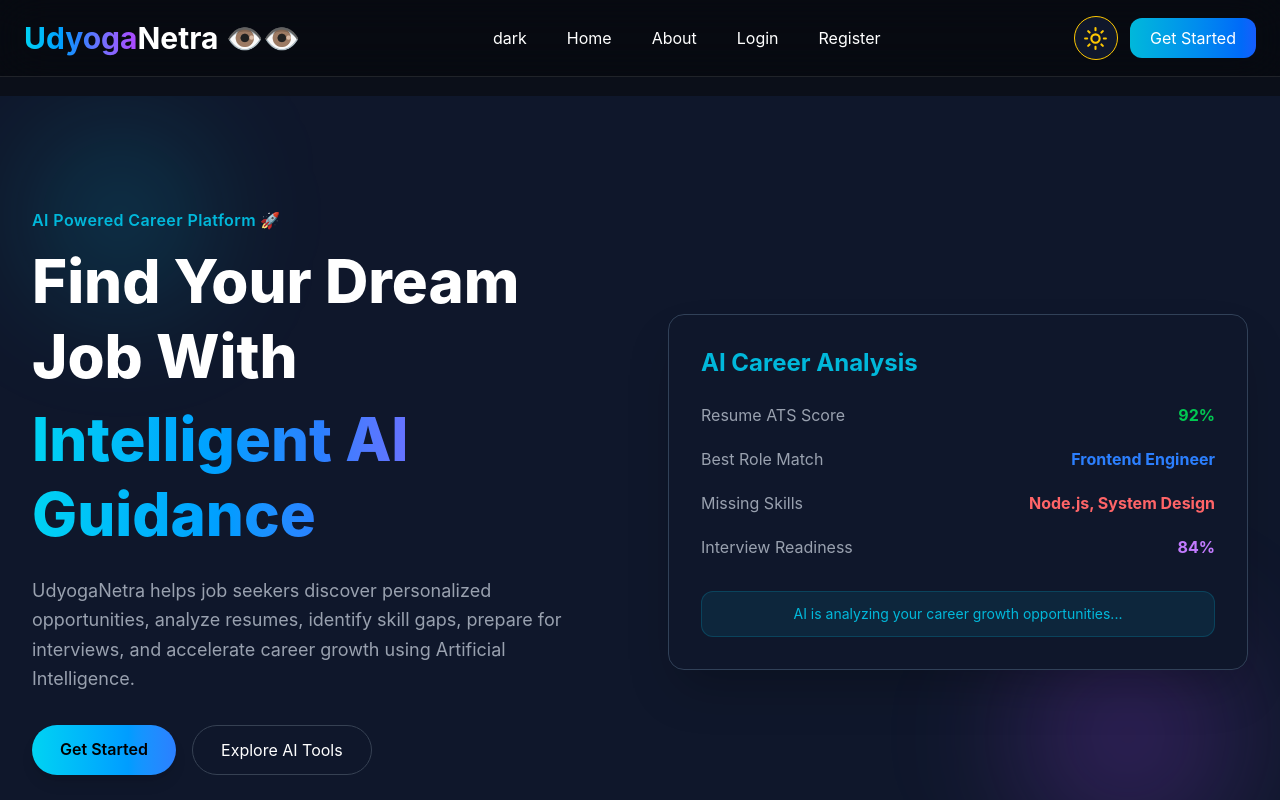
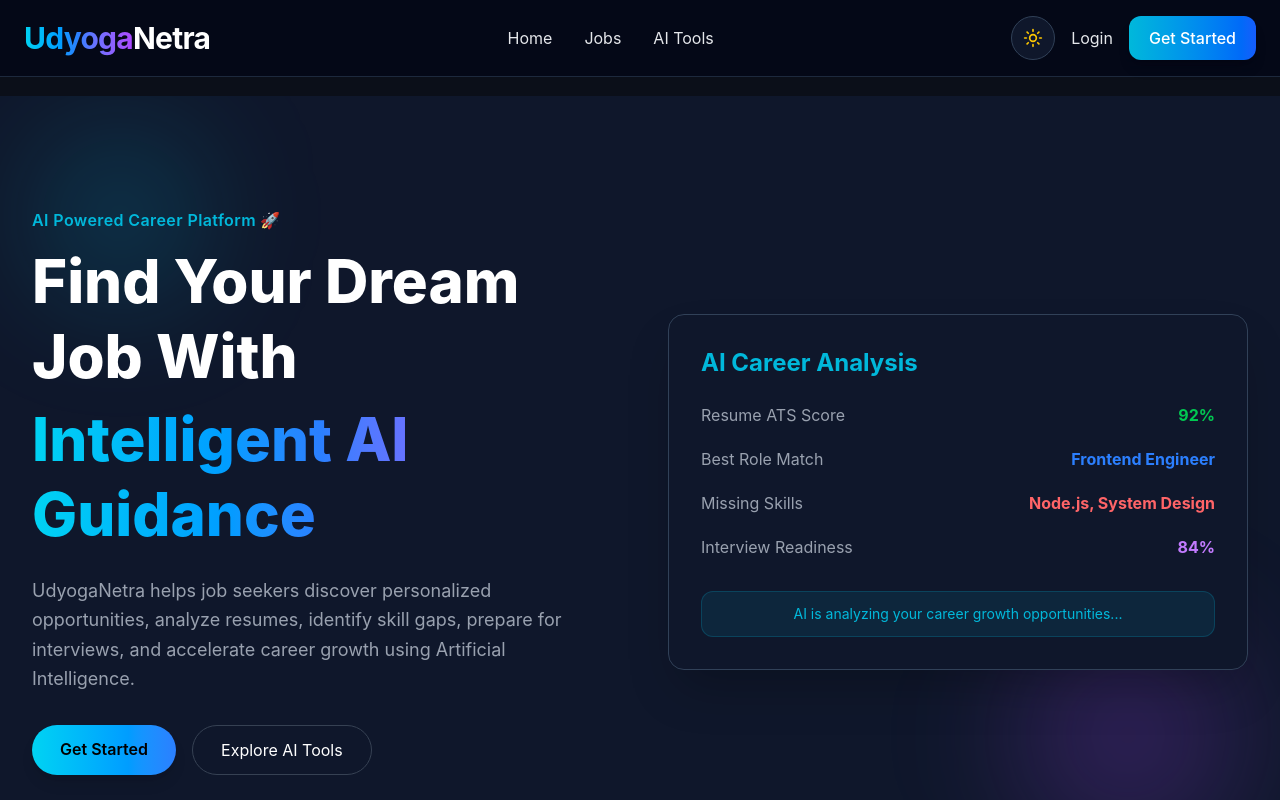
Before and after one commit to ramusiripalli/udyoganetra-ai, a React app in the folder frontend/: page / in a window 1280 px wide. Shown: the top 800 px of the page. Built offline with nearby package versions, Linux system fonts and the light colour scheme; the HTML template or start-up script is replaced by a standard one.

Commit message:
style: modified navbar and footer for better feel and look

```diff
--- a/frontend/src/components/common/Footer.jsx
+++ b/frontend/src/components/common/Footer.jsx
@@ -1,14 +1,11 @@
 const Footer = () => {
   return (
-    <footer className="border-t border-gray-200 dark:border-slate-800 bg-white dark:bg-slate-950 py-10 px-6">
+    <footer className="border-t border-gray-200 dark:border-slate-800 bg-white dark:bg-slate-950 py-4 px-6">
 
-      <div className="max-w-7xl mx-auto flex flex-col md:flex-row justify-between items-center gap-4">
+      <div className="max-w-7xl mx-auto flex flex-col md:flex-row justify-between items-center gap-2">
 
-        {/* Brand */}
-        <div>
-
-          <h3 className="text-2xl font-bold">
-
+        {/* Logo */}
+        <h3 className="text-xl font-bold">
           <span className="bg-gradient-to-r from-cyan-400 via-blue-500 to-purple-500 text-transparent bg-clip-text">
             Udyoga
           </span>
@@ -16,29 +13,13 @@
           <span className="text-gray-900 dark:text-white">
             Netra
           </span>
-
         </h3>
 
-          <p className="text-sm text-gray-500 dark:text-gray-400 mt-2">
-            AI Powered Career Growth Platform
+        {/* Copyright */}
+        <p className="text-sm text-gray-500 dark:text-gray-400">
+          © 2026 AI Powered Career Platform
         </p>
 
-        </div>
-
-        {/* Links */}
-        <div className="flex gap-6 text-sm text-gray-500 dark:text-gray-400">
-
-          <a href="#">About</a>
-          <a href="#">Features</a>
-          <a href="#">Contact</a>
-          <a href="#">Privacy</a>
-
-        </div>
-
-      </div>
-
-      <div className="text-center text-xs text-gray-400 mt-8">
-        © 2026 UdyogaNetra. Built for smarter career growth.
       </div>
 
     </footer>
--- a/frontend/src/components/common/Navbar.jsx
+++ b/frontend/src/components/common/Navbar.jsx
@@ -2,7 +2,7 @@
 import { motion } from "framer-motion";
 import { useTheme } from "../../context/ThemeContext";
 import { useState } from "react";
-import { Sun, Moon} from "lucide-react";
+import { Sun, Moon, Menu, X } from "lucide-react";
 
 const Navbar = () => {
   const { theme, toggleTheme } = useTheme();
@@ -10,58 +10,58 @@
 
   return (
     <motion.nav
-      initial={{ y: -70, opacity: 0 }}
+      initial={{ y: -60, opacity: 0 }}
       animate={{ y: 0, opacity: 1 }}
-      transition={{ duration: 0.9 }}
+      transition={{ duration: 0.8 }}
       className="
         fixed top-0 left-0 w-full z-50
         backdrop-blur-xl
-      bg-white/70 dark:bg-black/30
-      border-b border-gray-200 dark:border-white/10
+        bg-white/70 dark:bg-slate-950/70
+        border-b border-gray-200 dark:border-slate-800
       "
     >
-      <div className="max-w-7xl mx-auto px-6 py-4 flex justify-between items-center">
+      <div className="max-w-7xl mx-auto px-6 py-4 flex items-center justify-between">
 
         {/* Logo */}
-
-        <Link to="/" className="text-3xl font-bold">
-
-          <span className="bg-gradient-to-r  from-cyan-400  via-blue-500  to-purple-500 text-transparent bg-clip-text">
+        <Link to="/" className="text-3xl font-bold tracking-tight">
+          <span className="bg-gradient-to-r from-cyan-400 via-blue-500 to-purple-500 text-transparent bg-clip-text">
             Udyoga
           </span>
           <span className="text-gray-900 dark:text-white">
-            Netra 👁👁
+            Netra
           </span>
-
         </Link>
 
+        {/* Desktop Nav */}
+        <div className="hidden md:flex items-center gap-8">
 
-        {/* Desktop Menu */}
-
-        <div className="hidden md:flex items-center gap-10">
-          {theme}
-          <Link to="/" className="text-black dark:text-white hover:text-cyan-400">
+          <Link
+            to="/"
+            className="text-gray-700 dark:text-gray-200 hover:text-cyan-400 transition
+            relative after:absolute after:w-0 after:h-0.5 after:bg-cyan-400 after:left-0 after:-bottom-1 hover:after:w-full after:transition-all"
+          >
             Home
           </Link>
 
-          <Link to="/about" className="text-black dark:text-white hover:text-cyan-400">
-            About
+          <Link
+            to="/jobs"
+            className="text-gray-700 dark:text-gray-200 hover:text-cyan-400 transition
+            relative after:absolute after:w-0 after:h-0.5 after:bg-cyan-400 after:left-0 after:-bottom-1 hover:after:w-full after:transition-all"
+          >
+            Jobs
           </Link>
 
-          <Link to="/login" className="text-black dark:text-white hover:text-cyan-400">
-            Login
+          <Link
+            to="/ai-tools"
+            className="text-gray-700 dark:text-gray-200 hover:text-cyan-400 transition
+            relative after:absolute after:w-0 after:h-0.5 after:bg-cyan-400 after:left-0 after:-bottom-1 hover:after:w-full after:transition-all"
+          >
+            AI Tools
           </Link>
-
-          <Link to="/register" className="text-black dark:text-white hover:text-cyan-400">
-            Register
-          </Link>
-
         </div>
 
-
-        {/* Right side */}
-
-        <div className="flex items-center gap-3">
+        {/* Right Side */}
+        <div className="flex items-center gap-4">
 
           {/* Theme Toggle */}
           <button
@@ -69,93 +69,88 @@
             className="
               w-11 h-11 rounded-full
               flex items-center justify-center
-            bg-red-100 dark:bg-slate-900
-            border border-gray-200 dark:border-yellow-400
-            shadow-md hover:shadow-lg
-            hover:scale-110
-            transition-all duration-300
-            cursor-pointer
+              border border-gray-300 dark:border-slate-700
+              bg-white dark:bg-slate-900
+              hover:scale-105 transition-all cursor-pointer
             "
           >
             {theme === "dark" ? (
               <Sun
-              size={25}
-              className="
-                text-yellow-400
-                transition-transform duration-300
-                hover:rotate-180
-              "
+                size={20}
+                className="text-yellow-400 transition-transform hover:rotate-180 duration-300"
               />
             ) : (
               <Moon
-              size={25}
-              className="
-                text-slate-700
-                transition-transform duration-300
-                hover:-rotate-120
-              "
+                size={20}
+                className="text-slate-700 transition-transform hover:-rotate-12 duration-300"
               />
             )}
           </button>
 
+          {/* Login */}
+          <Link
+            to="/login"
+            className="
+              hidden md:block
+              text-gray-700 dark:text-gray-200
+              hover:text-cyan-400 transition
+              relative after:absolute after:w-0 after:h-0.5 after:bg-cyan-400 after:left-0 after:-bottom-1 hover:after:w-full after:transition-all
+            "
+          >
+            Login
+          </Link>
 
-          {/* Desktop CTA */}
-
+          {/* CTA */}
           <button
             className="
               hidden md:block
-            px-5 py-2 rounded-xl
+              px-5 py-2.5 rounded-xl
               bg-gradient-to-r from-cyan-500 to-blue-600
-            text-white
-            hover:scale-105
-            transition-all
-            cursor-pointer
+              text-white font-medium
+              hover:scale-105 transition-all cursor-pointer
+              shadow-lg
             "
           >
             Get Started
           </button>
 
-
-          {/* Mobile Hamburger */}
-
+          {/* Mobile Menu */}
           <button
-            className="md:hidden text-2xl text-gray-900 dark:text-white"
             onClick={() => setMenuOpen(!menuOpen)}
+            className="md:hidden text-gray-900 dark:text-white"
           >
-            ☰
+            {menuOpen ? <X size={26} /> : <Menu size={26} />}
           </button>
 
         </div>
       </div>
 
-
-      {/* Mobile Menu */}
-
+      {/* Mobile Dropdown */}
       {menuOpen && (
         <div
           className="
             md:hidden
-          px-6 pb-6
-          bg-white dark:bg-[#0f172a]
-          border-t border-gray-200 dark:border-gray-700
+            px-6 pb-6 pt-2
+            bg-white dark:bg-slate-950
+            border-t border-gray-200 dark:border-slate-800
           "
         >
-          <div className="flex flex-col gap-5 mt-5">
+          <div className="flex flex-col gap-4">
 
             <Link to="/" onClick={() => setMenuOpen(false)}>
               Home
             </Link>
 
-            <Link to="/about" onClick={() => setMenuOpen(false)}>
-              About
+            <Link to="/jobs" onClick={() => setMenuOpen(false)}>
+              Jobs
+            </Link>
+
+            <Link to="/ai-tools" onClick={() => setMenuOpen(false)}>
+              AI Tools
             </Link>
 
             <Link to="/login" onClick={() => setMenuOpen(false)}>
               Login
-            </Link>
-
-            <Link to="/register" onClick={() => setMenuOpen(false)}>
-              Register
             </Link>
 
             <button
```
Lines whose indentation alone changed are shown as unchanged.
